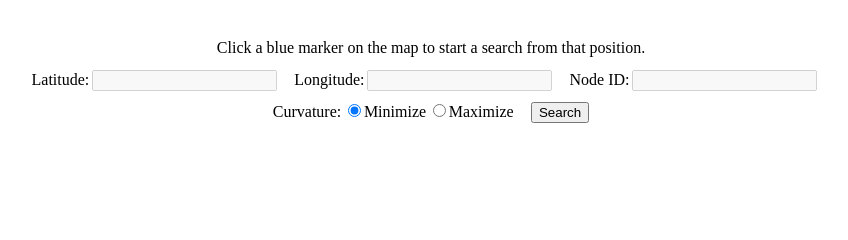
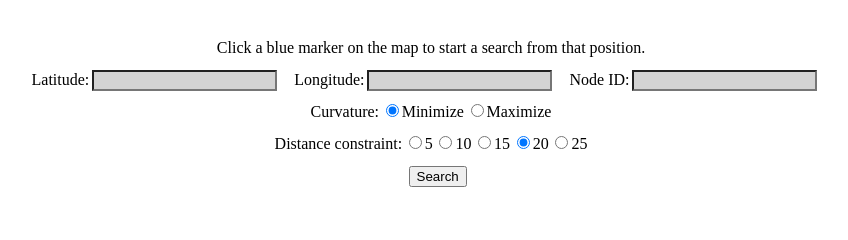
Before and after one commit to robinsonsarah01/routeplanner, a Flask app: page / in a window 1280 px wide. Shown: the part 592-832 px from the top of the page, without its empty margins (209-1057 px from the left). Run offline with Flask 2, Linux system fonts and the light colour scheme; parts of the project's set-up code (start-up, migrations or seed data) failed here and were passed over; some libraries are stand-ins or nearby versions.

Commit message:
More complete handling of post requests until search is actually begun

```diff
--- a/app.py
+++ b/app.py
@@ -2,6 +2,7 @@ from flask import Flask, render_template, request
 from readgeodata import OsmDataReader
 app = Flask(__name__)
 
+# Init graph here so we only do it once, for efficiency
 print "starting data reader"
 #datareader = OsmDataReader("southhadley.osm.xml")
 datareader = OsmDataReader("mhc.osm.xml")
@@ -13,8 +14,13 @@ print "inited graph"
 def home():
     if request.method == "GET":
         return render_template("home.html",graphnodes=searchnodes)
-    else:
-        return "POST requests not yet supported. This will eventually be a search result."
+    elif request.method == "POST":
+        startid = request.form["node-id"]
+        if startid not in searchnodes:
+            return "Search not started; id %s not a valid node id." % startid
+        curvature = request.form["curvature"]
+        distanceconstraint = request.form["distance"]
+        return "Search started with id %s, aiming to %s curvature of route. Max distance is %s." % (startid, curvature, distanceconstraint)
 
 if __name__ == "__main__":
     app.debug = True
--- a/templates/home.html
+++ b/templates/home.html
@@ -11,6 +11,7 @@
       #form-div input[type=text] { margin-right: 1em; }
       #form-div input[type=submit] { margin-left: 1em; }
       #form-div input { margin-left: .2em; }
+      #form-div input.not-for-input { background-color: lightgray; user-select: none; }
     </style>
 
     <script type="text/javascript"
@@ -80,13 +81,21 @@
     <div id="form-div"><center>
         <span>Click a blue marker on the map to start a search from that position.</span>
         <form name="search-form" action="" method="POST">
-            <label>Latitude:</label><input type="text" id="node-lat" name="node-lat" disabled>
-            <label>Longitude:</label><input type="text" id="node-lon" name="node-lon" disabled>
-            <label>Node ID:</label><input type="text" id="node-id" name="node-id" disabled>
+            <label>Latitude:</label><input type="text" id="node-lat" name="node-lat" class="not-for-input">
+            <label>Longitude:</label><input type="text" id="node-lon" name="node-lon" class="not-for-input">
+            <label>Node ID:</label><input type="text" id="node-id" name="node-id" class="not-for-input">
             <br />
             <label>Curvature:</label>
             <input type="radio" name="curvature" value="minimize" checked><label>Minimize</label>
             <input type="radio" name="curvature" value="maximize"><label>Maximize</label>
+            <br />
+            <label>Distance constraint:</label>
+            <input type="radio" name="distance" id="distance-5" value=5><label>5</label>
+            <input type="radio" name="distance" id="distance-10" value=10><label>10</label>
+            <input type="radio" name="distance" id="distance-15" value=15><label>15</label>
+            <input type="radio" name="distance" id="distance-20" value=20 checked><label>20</label>
+            <input type="radio" name="distance" id="distance-25" value=25><label>25</label>
+            <br />
             <input type="submit" value="Search">
         </form>
     </center></div>
```
